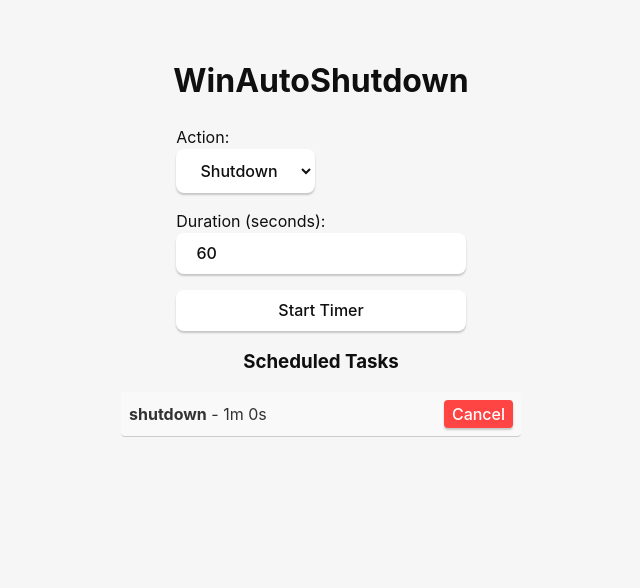
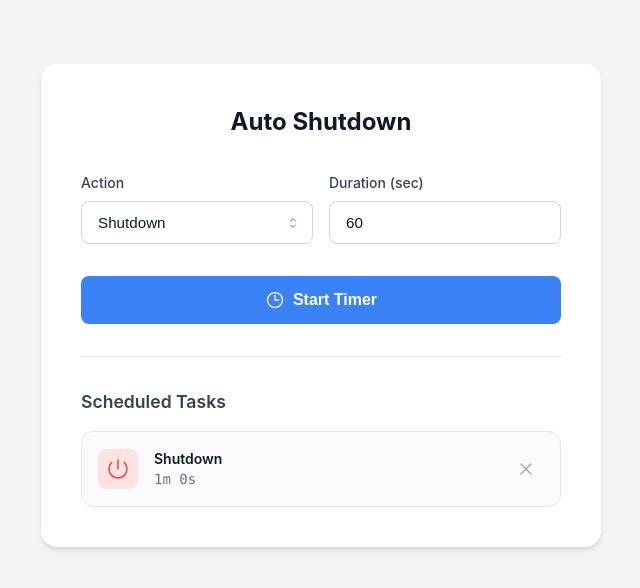
Before and after one commit to CodingRookie98/winAutoShutdown, a Vue app: page / in a window 1280 px wide. Both pictures are taken after a click on the button "Start Timer". Shown: the top 588 px of the page, without its empty margins (319-959 px from the left). Built offline with nearby package versions, Linux system fonts and the light colour scheme.

Commit message:
feat(ui): overhaul UI with modern card design and icons

```diff
--- a/src/App.vue
+++ b/src/App.vue
@@ -10,83 +10,91 @@ onMounted(() => {
 
 <template>
   <main class="container">
-    <h1>WinAutoShutdown</h1>
-    <TaskForm />
-    <TaskList />
+    <div class="card">
+      <h1>Auto Shutdown</h1>
+      <TaskForm />
+      <div class="divider"></div>
+      <TaskList />
+    </div>
   </main>
 </template>
 
 <style scoped>
+.divider {
+  height: 1px;
+  background-color: #e5e7eb;
+  margin: 2rem 0;
+  width: 100%;
+}
 </style>
 <style>
 :root {
-  font-family: Inter, Avenir, Helvetica, Arial, sans-serif;
+  font-family: 'Inter', -apple-system, BlinkMacSystemFont, "Segoe UI", Roboto, Helvetica, Arial, sans-serif;
   font-size: 16px;
-  line-height: 24px;
+  line-height: 1.5;
   font-weight: 400;
 
-  color: #0f0f0f;
-  background-color: #f6f6f6;
+  color: #1f2937; /* gray-800 */
+  background-color: #f3f4f6; /* gray-100 */
 
   font-synthesis: none;
   text-rendering: optimizeLegibility;
   -webkit-font-smoothing: antialiased;
   -moz-osx-font-smoothing: grayscale;
-  -webkit-text-size-adjust: 100%;
+}
+
+body {
+  margin: 0;
+  min-height: 100vh;
 }
 
 .container {
-  margin: 0;
-  padding-top: 5vh;
+  display: flex;
+  justify-content: center;
+  align-items: flex-start;
+  min-height: 100vh;
+  padding-top: 4rem;
+  padding-bottom: 2rem;
+}
+
+.card {
+  background-color: white;
+  border-radius: 1rem;
+  box-shadow: 0 4px 6px -1px rgba(0, 0, 0, 0.1), 0 2px 4px -1px rgba(0, 0, 0, 0.06);
+  padding: 2.5rem;
+  width: 100%;
+  max-width: 480px;
   display: flex;
   flex-direction: column;
-  justify-content: flex-start;
-  text-align: center;
-  min-height: 100vh;
+  align-items: center;
 }
 
 h1 {
+  font-size: 1.5rem;
+  font-weight: 700;
+  color: #111827; /* gray-900 */
+  margin-top: 0;
+  margin-bottom: 2rem;
   text-align: center;
-  margin-bottom: 2rem;
 }
 
 @media (prefers-color-scheme: dark) {
   :root {
-    color: #f6f6f6;
-    background-color: #2f2f2f;
+    color: #f9fafb; /* gray-50 */
+    background-color: #111827; /* gray-900 */
+  }
+
+  .card {
+    background-color: #1f2937; /* gray-800 */
+    box-shadow: 0 4px 6px -1px rgba(0, 0, 0, 0.5);
+  }
+
+  h1 {
+    color: #f9fafb;
+  }
+
+  .divider {
+    background-color: #374151; /* gray-700 */
   }
 }
-
-input,
-button,
-select {
-  border-radius: 8px;
-  border: 1px solid transparent;
-  padding: 0.6em 1.2em;
-  font-size: 1em;
-  font-weight: 500;
-  font-family: inherit;
-  color: #0f0f0f;
-  background-color: #ffffff;
-  transition: border-color 0.25s;
-  box-shadow: 0 2px 2px rgba(0, 0, 0, 0.2);
-}
-
-button {
-  cursor: pointer;
-}
-
-button:hover {
-  border-color: #396cd8;
-}
-button:active {
-  border-color: #396cd8;
-  background-color: #e8e8e8;
-}
-
-input,
-button,
-select {
-  outline: none;
-}
 </style>
--- a/src/components/TaskForm.vue
+++ b/src/components/TaskForm.vue
@@ -16,20 +16,32 @@ async function handleSubmit() {
 
 <template>
   <form @submit.prevent="handleSubmit" class="task-form">
+    <div class="form-row">
       <div class="form-group">
-      <label>Action:</label>
+        <label>Action</label>
+        <div class="select-wrapper">
           <select v-model="type">
             <option value="shutdown">Shutdown</option>
             <option value="reboot">Reboot</option>
           </select>
+          <svg class="select-icon" xmlns="http://www.w3.org/2000/svg" fill="none" viewBox="0 0 24 24" stroke-width="1.5" stroke="currentColor">
+            <path stroke-linecap="round" stroke-linejoin="round" d="M8.25 15L12 18.75 15.75 15m-7.5-6L12 5.25 15.75 9" />
+          </svg>
+        </div>
       </div>
 
       <div class="form-group">
-      <label>Duration (seconds):</label>
-      <input type="number" v-model="duration" min="1" required />
+        <label>Duration (sec)</label>
+        <input type="number" v-model="duration" min="1" required placeholder="60" />
+      </div>
     </div>
 
-    <button type="submit">Start Timer</button>
+    <button type="submit" class="submit-btn">
+      <svg xmlns="http://www.w3.org/2000/svg" fill="none" viewBox="0 0 24 24" stroke-width="1.5" stroke="currentColor" class="btn-icon">
+        <path stroke-linecap="round" stroke-linejoin="round" d="M12 6v6h4.5m4.5 0a9 9 0 11-18 0 9 9 0 0118 0z" />
+      </svg>
+      Start Timer
+    </button>
   </form>
 </template>
 
@@ -37,14 +49,109 @@ async function handleSubmit() {
 .task-form {
   display: flex;
   flex-direction: column;
+  gap: 1.5rem;
+  width: 100%;
+}
+
+.form-row {
+  display: flex;
   gap: 1rem;
-  max-width: 300px;
-  margin: 0 auto;
+  width: 100%;
 }
 
 .form-group {
   display: flex;
   flex-direction: column;
-  align-items: flex-start;
+  gap: 0.5rem;
+  flex: 1;
+}
+
+label {
+  font-size: 0.875rem;
+  font-weight: 500;
+  color: #374151; /* gray-700 */
+}
+
+input, select {
+  width: 100%;
+  padding: 0.75rem 1rem;
+  border-radius: 0.5rem;
+  border: 1px solid #d1d5db; /* gray-300 */
+  background-color: #fff;
+  font-size: 0.95rem;
+  color: #111827; /* gray-900 */
+  transition: all 0.2s;
+  appearance: none;
+  box-sizing: border-box;
+}
+
+input:focus, select:focus {
+  outline: none;
+  border-color: #3b82f6; /* blue-500 */
+  box-shadow: 0 0 0 3px rgba(59, 130, 246, 0.1);
+}
+
+.select-wrapper {
+  position: relative;
+}
+
+.select-icon {
+  position: absolute;
+  right: 0.75rem;
+  top: 50%;
+  transform: translateY(-50%);
+  width: 1rem;
+  height: 1rem;
+  color: #6b7280; /* gray-500 */
+  pointer-events: none;
+}
+
+.submit-btn {
+  display: flex;
+  align-items: center;
+  justify-content: center;
+  gap: 0.5rem;
+  background-color: #3b82f6; /* blue-500 */
+  color: white;
+  border: none;
+  padding: 0.875rem;
+  border-radius: 0.5rem;
+  font-weight: 600;
+  font-size: 1rem;
+  cursor: pointer;
+  transition: background-color 0.2s;
+  width: 100%;
+  margin-top: 0.5rem;
+}
+
+.submit-btn:hover {
+  background-color: #2563eb; /* blue-600 */
+}
+
+.submit-btn:active {
+  background-color: #1d4ed8; /* blue-700 */
+  transform: translateY(1px);
+}
+
+.btn-icon {
+  width: 1.25rem;
+  height: 1.25rem;
+}
+
+@media (prefers-color-scheme: dark) {
+  label {
+    color: #d1d5db; /* gray-300 */
+  }
+
+  input, select {
+    background-color: #374151; /* gray-700 */
+    border-color: #4b5563; /* gray-600 */
+    color: white;
+  }
+
+  input:focus, select:focus {
+    border-color: #60a5fa; /* blue-400 */
+    box-shadow: 0 0 0 3px rgba(96, 165, 250, 0.2);
+  }
 }
 </style>
--- a/src/components/TaskList.vue
+++ b/src/components/TaskList.vue
@@ -6,20 +6,50 @@ const store = useTaskStore()
 const { tasks } = storeToRefs(store)
 
 function formatDuration(seconds: number) {
-  return `${Math.floor(seconds / 60)}m ${seconds % 60}s`
+  const h = Math.floor(seconds / 3600);
+  const m = Math.floor((seconds % 3600) / 60);
+  const s = seconds % 60;
+
+  if (h > 0) {
+      return `${h}h ${m}m ${s}s`;
+  }
+  return `${m}m ${s}s`
+}
+
+function getTaskIcon(type: string) {
+    return type === 'reboot'
+        ? 'M16.023 9.348h4.992v-.001M2.985 19.644v-4.992m0 0h4.992m-4.993 0l3.181 3.183a8.25 8.25 0 0013.803-3.7M4.031 9.865a8.25 8.25 0 0113.803-3.7l3.181 3.182m0-4.991v4.99'
+        : 'M5.636 5.636a9 9 0 1012.728 0M12 3v9';
 }
 </script>
 
 <template>
   <div class="task-list">
     <h3>Scheduled Tasks</h3>
-    <div v-if="tasks.length === 0" class="empty-state">No tasks scheduled</div>
-    <ul v-else>
+    <div v-if="tasks.length === 0" class="empty-state">
+      <svg xmlns="http://www.w3.org/2000/svg" fill="none" viewBox="0 0 24 24" stroke-width="1.5" stroke="currentColor" class="empty-icon">
+        <path stroke-linecap="round" stroke-linejoin="round" d="M12 6v6h4.5m4.5 0a9 9 0 11-18 0 9 9 0 0118 0z" />
+      </svg>
+      <p>No active timers</p>
+    </div>
+    <ul v-else class="list-container">
       <li v-for="task in tasks" :key="task.id" class="task-item">
-        <span class="task-info">
-          <strong>{{ task.type }}</strong> - {{ formatDuration(task.remaining) }}
-        </span>
-        <button @click="store.removeTask(task.id)" class="remove-btn">Cancel</button>
+        <div class="task-content">
+            <div class="task-icon-wrapper" :class="task.type">
+                <svg xmlns="http://www.w3.org/2000/svg" fill="none" viewBox="0 0 24 24" stroke-width="1.5" stroke="currentColor" class="task-icon">
+                    <path stroke-linecap="round" stroke-linejoin="round" :d="getTaskIcon(task.type)" />
+                </svg>
+            </div>
+            <div class="task-details">
+                <span class="task-type">{{ task.type }}</span>
+                <span class="task-time">{{ formatDuration(task.remaining) }}</span>
+            </div>
+        </div>
+        <button @click="store.removeTask(task.id)" class="remove-btn" title="Cancel Task">
+            <svg xmlns="http://www.w3.org/2000/svg" fill="none" viewBox="0 0 24 24" stroke-width="1.5" stroke="currentColor" class="btn-icon">
+                <path stroke-linecap="round" stroke-linejoin="round" d="M6 18L18 6M6 6l12 12" />
+            </svg>
+        </button>
       </li>
     </ul>
   </div>
@@ -27,42 +57,171 @@ function formatDuration(seconds: number) {
 
 <style scoped>
 .task-list {
-  margin-top: 2rem;
   width: 100%;
-  max-width: 400px;
-  margin: 0 auto;
 }
 
-ul {
+h3 {
+  font-size: 1.1rem;
+  font-weight: 600;
+  color: #374151; /* gray-700 */
+  margin-top: 0;
+  margin-bottom: 1rem;
+}
+
+.empty-state {
+    display: flex;
+    flex-direction: column;
+    align-items: center;
+    justify-content: center;
+    padding: 3rem 1rem;
+    color: #9ca3af; /* gray-400 */
+    border: 2px dashed #e5e7eb; /* gray-200 */
+    border-radius: 0.75rem;
+}
+
+.empty-icon {
+    width: 3rem;
+    height: 3rem;
+    margin-bottom: 0.5rem;
+    opacity: 0.5;
+}
+
+.list-container {
   list-style: none;
   padding: 0;
+  margin: 0;
+  display: flex;
+  flex-direction: column;
+  gap: 0.75rem;
 }
 
 .task-item {
   display: flex;
   justify-content: space-between;
   align-items: center;
-  padding: 0.5rem;
-  border-bottom: 1px solid #ccc;
-  background-color: #f9f9f9;
-  margin-bottom: 0.5rem;
-  border-radius: 4px;
+  padding: 1rem;
+  border: 1px solid #e5e7eb; /* gray-200 */
+  background-color: #f9fafb; /* gray-50 */
+  border-radius: 0.75rem;
+  transition: all 0.2s;
 }
 
-.task-info {
-  color: #333;
+.task-item:hover {
+    border-color: #d1d5db; /* gray-300 */
+    box-shadow: 0 2px 4px rgba(0,0,0,0.05);
+}
+
+.task-content {
+    display: flex;
+    align-items: center;
+    gap: 1rem;
+}
+
+.task-icon-wrapper {
+    display: flex;
+    align-items: center;
+    justify-content: center;
+    width: 2.5rem;
+    height: 2.5rem;
+    border-radius: 0.5rem;
+    background-color: #e5e7eb;
+}
+
+.task-icon-wrapper.shutdown {
+    background-color: #fee2e2; /* red-100 */
+    color: #ef4444; /* red-500 */
+}
+
+.task-icon-wrapper.reboot {
+    background-color: #dbeafe; /* blue-100 */
+    color: #3b82f6; /* blue-500 */
+}
+
+.task-icon {
+    width: 1.5rem;
+    height: 1.5rem;
+}
+
+.task-details {
+    display: flex;
+    flex-direction: column;
+}
+
+.task-type {
+    font-size: 0.875rem;
+    font-weight: 600;
+    text-transform: capitalize;
+    color: #111827; /* gray-900 */
+}
+
+.task-time {
+    font-family: ui-monospace, SFMono-Regular, Menlo, Monaco, Consolas, monospace;
+    font-size: 0.875rem;
+    color: #6b7280; /* gray-500 */
 }
 
 .remove-btn {
-  background-color: #ff4444;
-  color: white;
+  display: flex;
+  align-items: center;
+  justify-content: center;
+  background-color: transparent;
+  color: #9ca3af; /* gray-400 */
   border: none;
-  padding: 0.25rem 0.5rem;
+  padding: 0.5rem;
   cursor: pointer;
-  border-radius: 4px;
+  border-radius: 0.5rem;
+  transition: all 0.2s;
 }
 
 .remove-btn:hover {
-  background-color: #cc0000;
+  background-color: #fee2e2; /* red-100 */
+  color: #ef4444; /* red-500 */
+}
+
+.btn-icon {
+    width: 1.25rem;
+    height: 1.25rem;
+}
+
+@media (prefers-color-scheme: dark) {
+  h3 {
+    color: #d1d5db; /* gray-300 */
+  }
+
+  .empty-state {
+      border-color: #374151; /* gray-700 */
+      color: #6b7280; /* gray-500 */
+  }
+
+  .task-item {
+      background-color: #1f2937; /* gray-800 */
+      border-color: #374151; /* gray-700 */
+  }
+
+  .task-item:hover {
+      border-color: #4b5563; /* gray-600 */
+  }
+
+  .task-type {
+      color: #f3f4f6; /* gray-100 */
+  }
+
+  .task-time {
+      color: #9ca3af; /* gray-400 */
+  }
+
+  .task-icon-wrapper.shutdown {
+      background-color: #7f1d1d; /* red-900 */
+      color: #f87171; /* red-400 */
+  }
+
+  .task-icon-wrapper.reboot {
+      background-color: #1e3a8a; /* blue-900 */
+      color: #60a5fa; /* blue-400 */
+  }
+
+  .remove-btn:hover {
+      background-color: #7f1d1d; /* red-900 */
+  }
 }
 </style>
```
Lines whose indentation alone changed are shown as unchanged.
